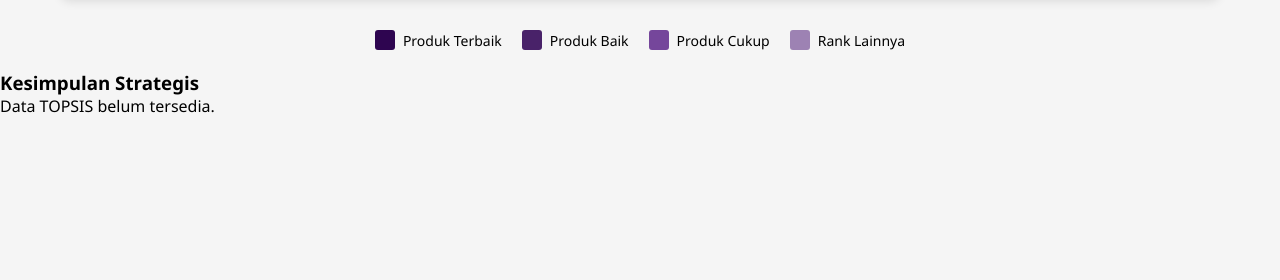
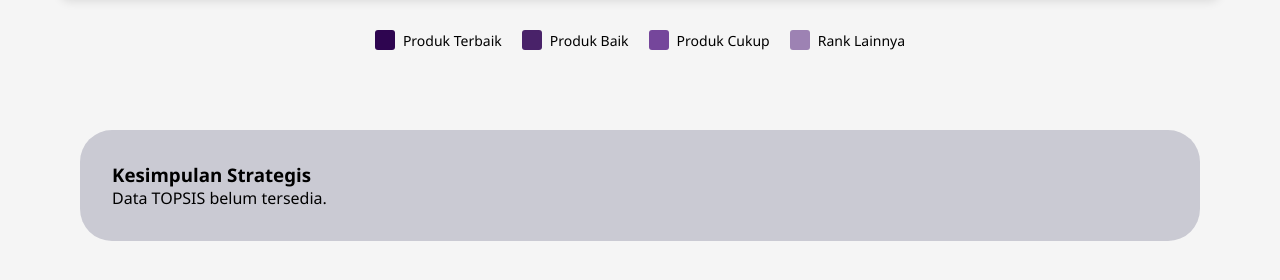
Before and after one commit to sarahmaulani/kue_maza, a Django app: template spk/templates/spk/home.html in a window 1280 px wide. Shown: the part 443-723 px from the top of the page. Run offline with Django 5.2, Linux system fonts and the light colour scheme; the template is opened without the code that fills it, so the values that code supplies are empty.

Commit message:
Update home.html

```diff
--- a/spk/templates/spk/home.html
+++ b/spk/templates/spk/home.html
@@ -143,6 +143,12 @@
             width: 20px;
             height: 20px;
             border-radius: 3px;
+        }
+        .paragraf-produk{
+            margin: 5rem;
+            padding: 2rem;
+            border-radius: 2rem;
+            background-color: rgb(202, 202, 211);
         }
     </style>
 </head>
```
